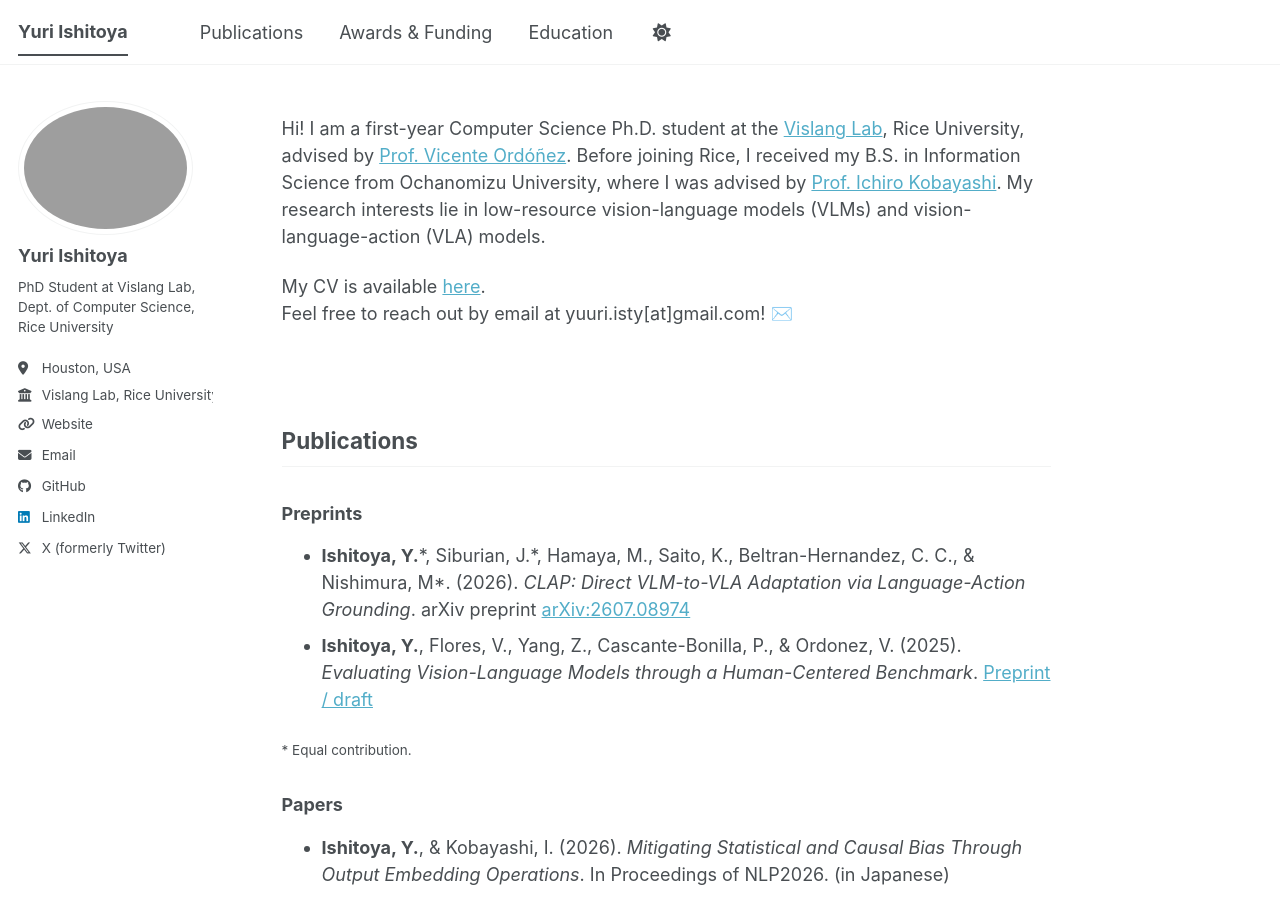
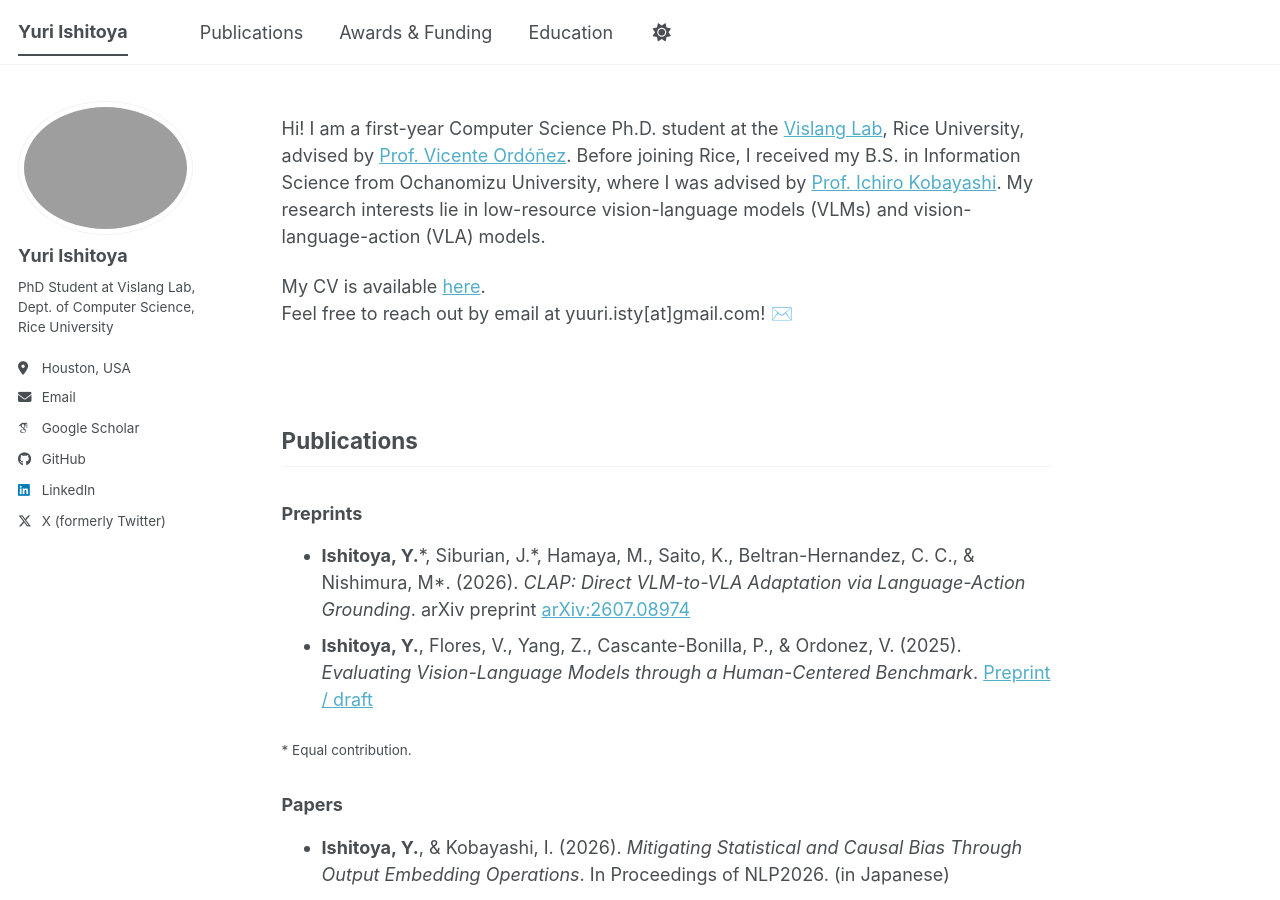
Before and after one commit to ishity/ishity.github.io, a Jekyll site: the page built from _pages/about.md, in a window 1280 px wide and 900 px high. Built offline with Jekyll 4.4.1, drawn with Linux system fonts in a browser that asks for light colours; some web fonts are replaced; a script bundle is joined from its source files by our own code; library files that are not in the unit come from our copies.

Commit message:
fix: info

```diff
--- a/_config.yml
+++ b/_config.yml
@@ -27,16 +27,16 @@ author:
   avatar: "profile.jpg"
   name: "Yuri Ishitoya"
   pronouns: # example: "she/her"
-  bio: "PhD Student at Vislang Lab, Dept. of Computer Science, Rice University"
+  bio: "PhD Student at Vislang Lab, <br>Dept. of Computer Science, <br>Rice University"
   location: "Houston, USA"
-  employer: "Vislang Lab, Rice University"
-  uri: "https://vislang.ai/"
+  employer:
+  uri:
   email: "yuuri.isty [at] gmail.com"
 
   # Academic websites
   academia: # URL
   arxiv: # URL - Update with the correct link to your profile
-  googlescholar: # "https://scholar.google.com/citations?user=PS_CX0AAAAAJ"
+  googlescholar: "https://scholar.google.com/citations?user=cU76BU0AAAAJ&hl=ja"
   inspire-hep: # URL
   impactstory: # URL
   orcid: # "https://orcid.org/yourorcidurl"
```
